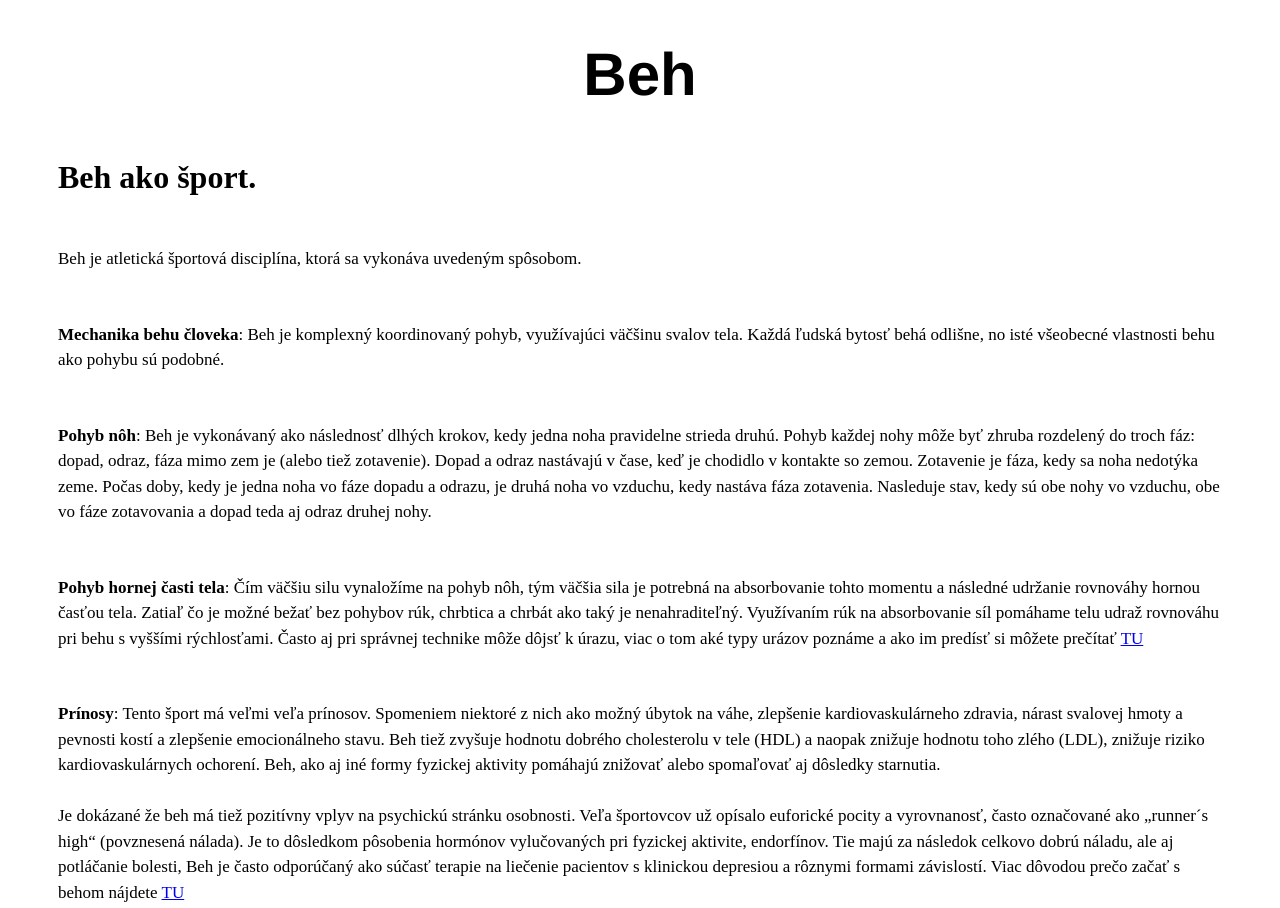
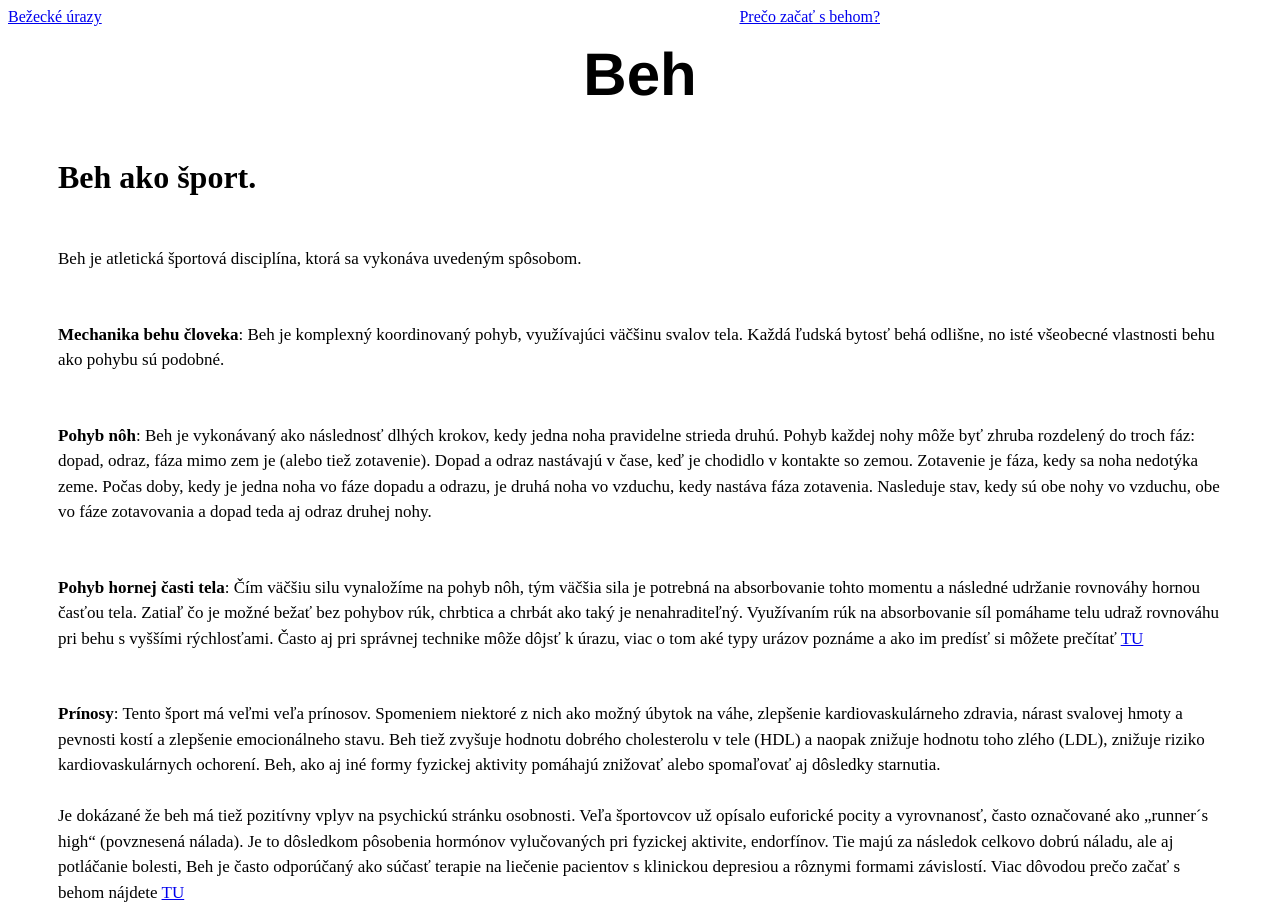
Before and after one commit to karolinacizmarovaa/karolinacizmarovaa.github.io, a plain HTML site: page index.html in a window 1280 px wide. Shown: the top 908 px of the page. Drawn offline with Linux system fonts and the light colour scheme.

Commit message:
Update index.html

```diff
--- a/index.html
+++ b/index.html
@@ -24,6 +24,17 @@
             #container  {
             margin: auto}
 
+            .top-right1 {
+                position: absolute;
+                top: 8px;
+                right: 200 px; }
+
+            .top-right2 {
+                position: absolute;
+                top: 8px;
+                right: 400px; }
+
+
             img  { width: 1200px;
            margin: 1px auto;
            display: block;}
@@ -41,6 +52,10 @@
         <h1>Beh</h1>
        <div id="container">
         <h2>Beh ako šport.</h2>
+
+           <div class="top-right1"><a href="website2.html">Bežecké úrazy</a></div>
+           <div class="top-right2"><a href="website3.html">Prečo začať s behom?</a></div>
+
 
         <p  class= "úvod" > Beh je atletická športová disciplína, ktorá sa vykonáva uvedeným spôsobom. <br> </p>
 
```
